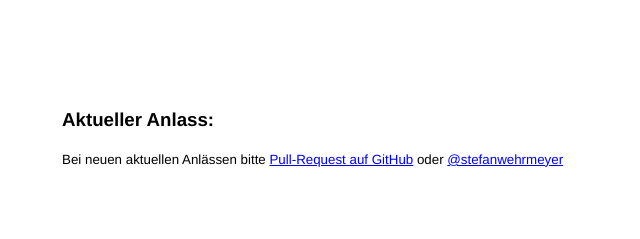
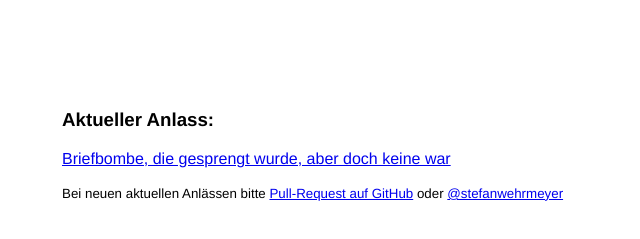
Before and after one commit to stefanw/hatuhlschonvdsgefordert.de, a plain HTML site: page index.html in a window 1280 px wide. Shown: the part 369-608 px from the top of the page, without its empty margins (258-898 px from the left). Drawn offline with Linux system fonts and the light colour scheme.

Commit message:
Aktueller Anlass: Falsche Briefbombe bei Gauck

```diff
--- a/index.html
+++ b/index.html
@@ -25,7 +25,9 @@
     <div id="container">
       <h1>Nein</h1>
       <h3>Aktueller Anlass:</h3>
-      <p></p>
+      <p>
+        <a href="http://www.tagesschau.de/inland/brief-sprengung104.html">Briefbombe, die gesprengt wurde, aber doch keine war</a>
+      </p>
       <small>Bei neuen aktuellen Anlässen bitte <a href="https://github.com/stefanw/hatuhlschonvdsgefordert.de">Pull-Request auf GitHub</a> oder <a href="http://twitter.com/stefanwehrmeyer">@stefanwehrmeyer</a></small>
     </div>
 
```
